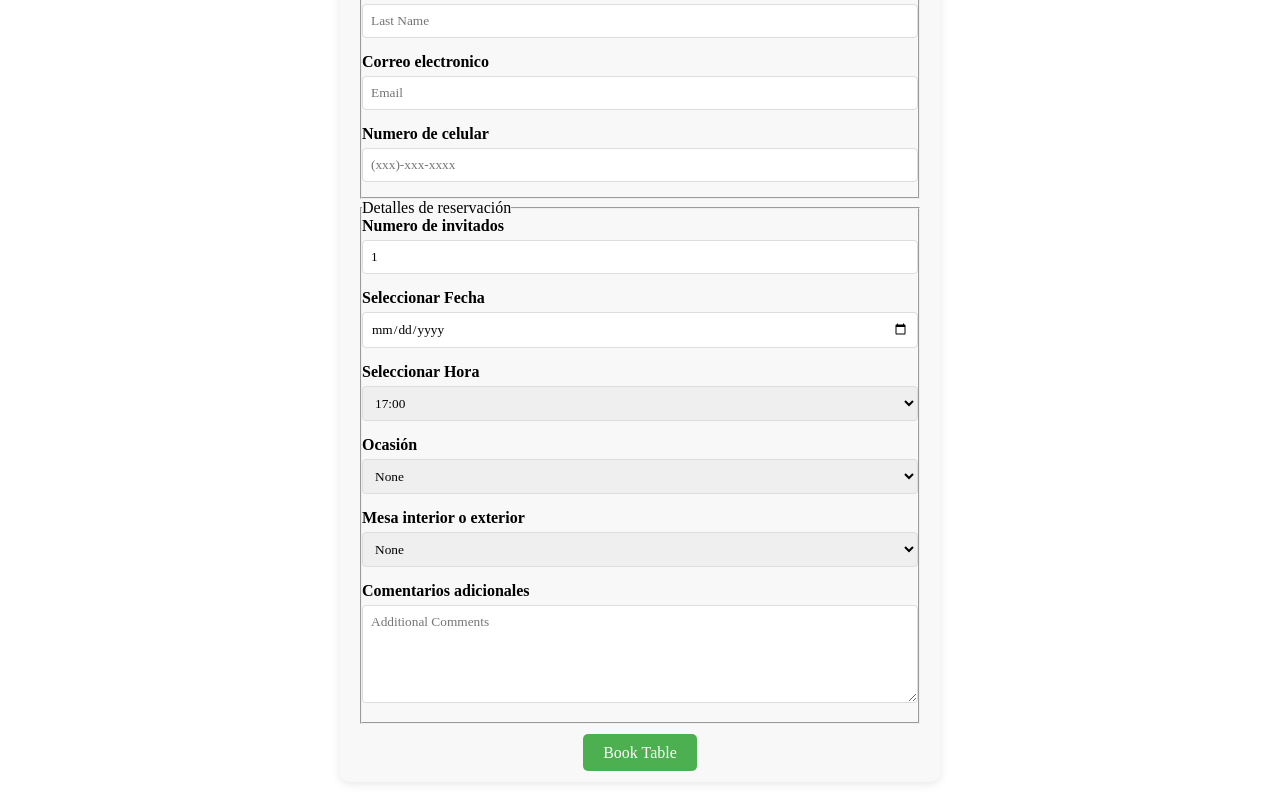
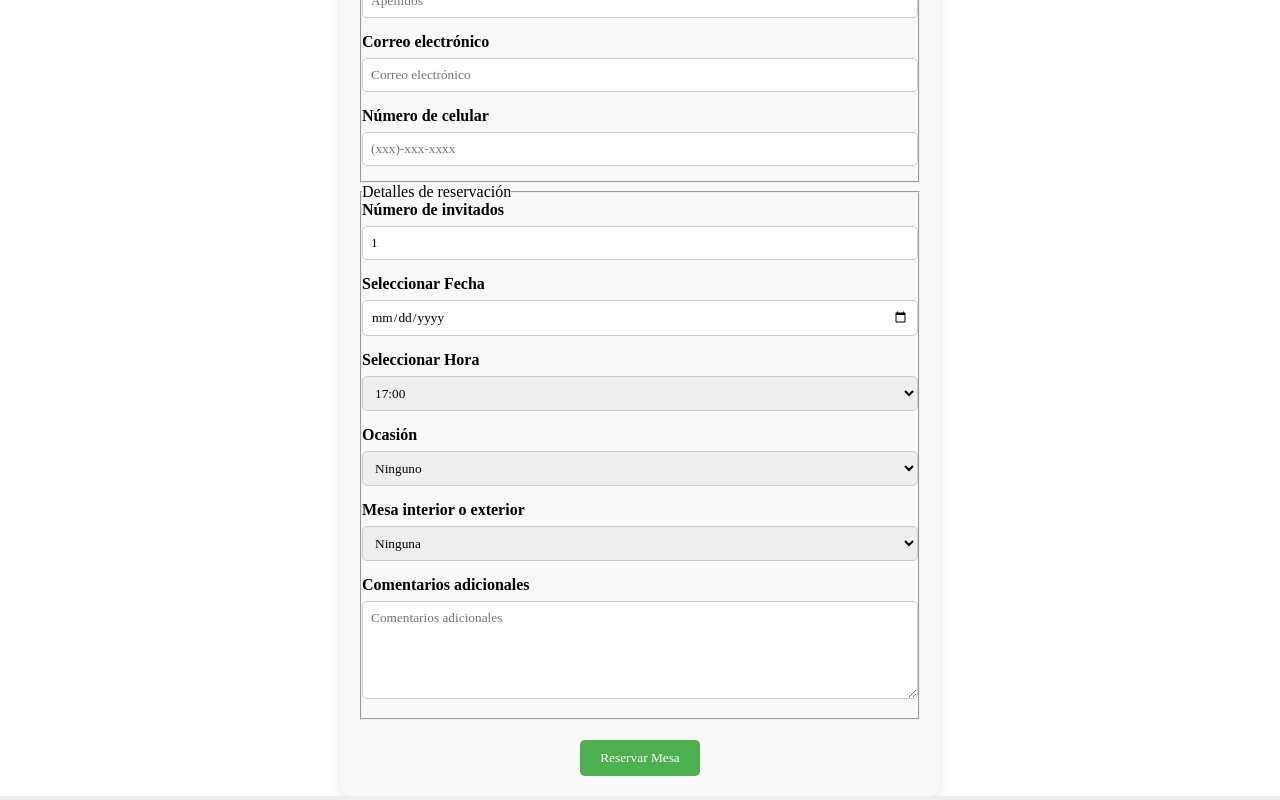
Before and after one commit to DeanHdz/little-lemon, a React (Create React App) app: page /reservations in a window 1280 px wide. Shown: the part 440-1240 px from the top of the page. Built offline with nearby package versions, Linux system fonts and the light colour scheme.

Commit message:
Unit tests, API y formularios completados

```diff
--- a/src/Pages/Reserve/Reserve.jsx
+++ b/src/Pages/Reserve/Reserve.jsx
@@ -4,13 +4,15 @@ import "./Reserve.css";
 import { fetchAPI } from "../../utils/API";
 
 export default function Reserve() {
+    const initializeTimes = () => fetchAPI(new Date());
 
-    const output = fetchAPI(new Date());
+    const [availableTimes, dispatch] = useReducer(updateTimes, initializeTimes());
 
-    const [availableTimes, dispatch] = useReducer(updateTimes, output);
-
-    function updateTimes(date) {
-        return fetchAPI(date);
+    function updateTimes(state, action) {
+        if (action.type === "dateChanged") {
+            return fetchAPI(action.payload);
+        }
+        return state;
     }
 
     return (
@@ -20,5 +22,5 @@ export default function Reserve() {
             </div>
             <BookingForm availableTimes={availableTimes} updateTimes={dispatch} />
         </>
-    )
-};
+    );
+}
--- a/src/components/BookingForm/BookingForm.css
+++ b/src/components/BookingForm/BookingForm.css
@@ -1,10 +1,10 @@
 .reservation-form {
   max-width: 600px;
-  margin: 24px auto;
+  margin: 0 auto;
   padding: 20px;
-  background-color: #f8f8f8;
+  background-color: #f9f9f9;
   border-radius: 10px;
-  box-shadow: 0 2px 10px rgba(0, 0, 0, 0.1);
+  box-shadow: 0 4px 8px rgba(0, 0, 0, 0.1);
 }
 
 .reservation-form h2 {
@@ -12,53 +12,46 @@
   margin-bottom: 20px;
 }
 
-.reservation-form .fieldset {
-  border: none;
-  margin-bottom: 10px;
-}
-
-.reservation-form .legend {
-  font-weight: bold;
-  margin-bottom: 10px;
-}
-
-.reservation-form .form-group {
+.form-group {
   margin-bottom: 15px;
 }
 
-.reservation-form label {
+.form-group label {
   display: block;
+  font-weight: bold;
   margin-bottom: 5px;
-  font-weight: bold;
 }
 
-.reservation-form input,
-.reservation-form select,
-.reservation-form textarea {
+.form-group input,
+.form-group select,
+.form-group textarea {
   width: 100%;
   padding: 8px;
-  border: 1px solid #ddd;
-  border-radius: 4px;
+  margin-top: 2px;
+  border: 1px solid #ccc;
+  border-radius: 5px;
 }
 
-.reservation-form textarea {
-  resize: vertical;
+.error {
+  color: red;
+  font-size: 0.875em;
+  margin-top: 5px;
+  display: block;
 }
 
-.reservation-form .form-actions {
+.form-actions {
   text-align: center;
   margin-top: 20px;
 }
 
-.reservation-form .action-button {
+.action-button {
   padding: 10px 20px;
-  background-color: #4CAF50;
+  background-color: #4caf50;
   color: white;
-  text-decoration: none;
-  border-radius: 5px;
-  transition: background-color 0.3s ease;
+  border: none;
+  border-radius: 5px
 }
 
-.reservation-form .action-button:hover {
+.action-button:hover {
   background-color: #45a049;
 }
--- a/src/components/BookingForm/BookingForm.jsx
+++ b/src/components/BookingForm/BookingForm.jsx
@@ -1,8 +1,6 @@
 import { useState } from "react";
-import { Link } from "react-router-dom";
-import "./BookingForm.css"; // Asegúrate de crear y vincular este archivo CSS
+import "./BookingForm.css";
 
-//Formulario de Booking/reserva
 export default function BookingForm(props) {
     const [fName, setFName] = useState("");
     const [lName, setLName] = useState("");
@@ -13,21 +11,43 @@ export default function BookingForm(props) {
     const [occasion, setOccasion] = useState("");
     const [preferences, setPreferences] = useState("");
     const [comments, setComments] = useState("");
-
-    const [finalTime, setFinalTime] = useState(
-        props.availableTimes.map((times) => <option>{times}</option>)
-    );
+    const [errors, setErrors] = useState({});
 
     function handleDateChange(e) {
+        const newDate = new Date(e.target.value);
         setDate(e.target.value);
+        props.updateTimes({ type: "dateChanged", payload: newDate });
+    }
 
-        var stringify = e.target.value;
-        const date = new Date(stringify);
+    const validateForm = () => {
+        const newErrors = {};
+        if (!fName) newErrors.fName = "El nombre es obligatorio.";
+        if (!lName) newErrors.lName = "El apellido es obligatorio.";
+        if (!email) {
+            newErrors.email = "El correo electrónico es obligatorio.";
+        } else if (!/\S+@\S+\.\S+/.test(email)) {
+            newErrors.email = "El correo electrónico no es válido.";
+        }
+        if (!tel) {
+            newErrors.tel = "El número de teléfono es obligatorio.";
+        } else if (!/^\d{10}$|^\d{3}[-.\s]?\d{3}[-.\s]?\d{4}$|^\(\d{3}\)[-\s]?\d{3}[-.\s]?\d{4}$/.test(tel)) {
+            newErrors.tel = "El número de teléfono no es válido. Usa un formato válido, como 1234567890, 123-456-7890, o (123) 456-7890.";
+        }
+        if (!date) newErrors.date = "La fecha es obligatoria.";
+        if (!people || people < 1) newErrors.people = "Se requiere al menos una persona.";
+        if (!preferences || preferences === "Ninguna") newErrors.preferences = "Por favor selecciona una preferencia de mesa.";
 
-        props.updateTimes(date);
+        setErrors(newErrors);
+        return Object.keys(newErrors).length === 0;
+    };
 
-        setFinalTime(props.availableTimes.map((times) => <option>{times}</option>));
-    }
+    const handleSubmit = (e) => {
+        e.preventDefault();
+        if (validateForm()) {
+            console.log("Formulario enviado exitosamente");
+            window.location.href = "/confirmation";
+        }
+    };
 
     return (
         <form className="reservation-form">
@@ -35,17 +55,18 @@ export default function BookingForm(props) {
             <fieldset>
                 <legend>Información Personal</legend>
                 <div className="form-group">
-                    <label htmlFor="fName">Nombres</label>
+                    <label htmlFor="fName">Nombre</label>
                     <input
                         type="text"
                         id="fName"
-                        placeholder="First Name"
+                        placeholder="Nombre"
                         required
                         minLength={2}
                         maxLength={50}
                         value={fName}
                         onChange={(e) => setFName(e.target.value)}
                     />
+                    {errors.fName && <span className="error">{errors.fName}</span>}
                 </div>
 
                 <div className="form-group">
@@ -53,30 +74,32 @@ export default function BookingForm(props) {
                     <input
                         type="text"
                         id="lName"
-                        placeholder="Last Name"
+                        placeholder="Apellidos"
                         minLength={2}
                         maxLength={50}
                         value={lName}
                         onChange={(e) => setLName(e.target.value)}
                     />
+                    {errors.lName && <span className="error">{errors.lName}</span>}
                 </div>
 
                 <div className="form-group">
-                    <label htmlFor="email">Correo electronico</label>
+                    <label htmlFor="email">Correo electrónico</label>
                     <input
                         type="email"
                         id="email"
-                        placeholder="Email"
+                        placeholder="Correo electrónico"
                         value={email}
                         required
                         minLength={4}
                         maxLength={200}
                         onChange={(e) => setEmail(e.target.value)}
                     />
+                    {errors.email && <span className="error">{errors.email}</span>}
                 </div>
 
                 <div className="form-group">
-                    <label htmlFor="phonenum">Numero de celular</label>
+                    <label htmlFor="phonenum">Número de celular</label>
                     <input
                         type="tel"
                         id="phonenum"
@@ -87,23 +110,25 @@ export default function BookingForm(props) {
                         maxLength={25}
                         onChange={(e) => setTel(e.target.value)}
                     />
+                    {errors.tel && <span className="error">{errors.tel}</span>}
                 </div>
             </fieldset>
 
             <fieldset>
                 <legend>Detalles de reservación</legend>
                 <div className="form-group">
-                    <label htmlFor="people">Numero de invitados</label>
+                    <label htmlFor="people">Número de invitados</label>
                     <input
                         type="number"
                         id="people"
-                        placeholder="Number of People"
+                        placeholder="Número de personas"
                         value={people}
                         required
                         min={1}
                         max={100}
                         onChange={(e) => setPeople(e.target.value)}
                     />
+                    {errors.people && <span className="error">{errors.people}</span>}
                 </div>
 
                 <div className="form-group">
@@ -115,12 +140,17 @@ export default function BookingForm(props) {
                         value={date}
                         onChange={handleDateChange}
                     />
+                    {errors.date && <span className="error">{errors.date}</span>}
                 </div>
 
                 <div className="form-group">
                     <label htmlFor="time">Seleccionar Hora</label>
                     <select id="time" required>
-                        {finalTime}
+                        {props.availableTimes.map((time) => (
+                            <option key={time} value={time}>
+                                {time}
+                            </option>
+                        ))}
                     </select>
                 </div>
 
@@ -131,11 +161,10 @@ export default function BookingForm(props) {
                         value={occasion}
                         onChange={(e) => setOccasion(e.target.value)}
                     >
-                        <option>None</option>
-                        <option>Birthday</option>
-                        <option>Anniversary</option>
-                        <option>Engagement</option>
-                        <option>Other</option>
+                        <option>Ninguno</option>
+                        <option>Cumpleaños</option>
+                        <option>Aniversario</option>
+                        <option>Otro</option>
                     </select>
                 </div>
 
@@ -146,11 +175,12 @@ export default function BookingForm(props) {
                         value={preferences}
                         onChange={(e) => setPreferences(e.target.value)}
                     >
-                        <option>None</option>
-                        <option>Indoors</option>
-                        <option>Outdoor (Patio)</option>
-                        <option>Outdoor (Sidewalk)</option>
+                        <option>Ninguna</option>
+                        <option>Interior</option>
+                        <option>Exterior (Patio)</option>
+                        <option>Exterior (Banqueta)</option>
                     </select>
+                    {errors.preferences && <span className="error">{errors.preferences}</span>}
                 </div>
 
                 <div className="form-group">
@@ -159,7 +189,7 @@ export default function BookingForm(props) {
                         id="comments"
                         rows={5}
                         cols={50}
-                        placeholder="Additional Comments"
+                        placeholder="Comentarios adicionales"
                         value={comments}
                         onChange={(e) => setComments(e.target.value)}
                     ></textarea>
@@ -167,9 +197,9 @@ export default function BookingForm(props) {
             </fieldset>
 
             <div className="form-actions">
-                <Link className="action-button" to="/confirmation">
-                    Book Table
-                </Link>
+                <button type="submit" onClick={handleSubmit} className="action-button">
+                    Reservar Mesa
+                </button>
             </div>
         </form>
     );
```
Also changed, not shown: 1 other file (tests, documents, lock files or other folders).
